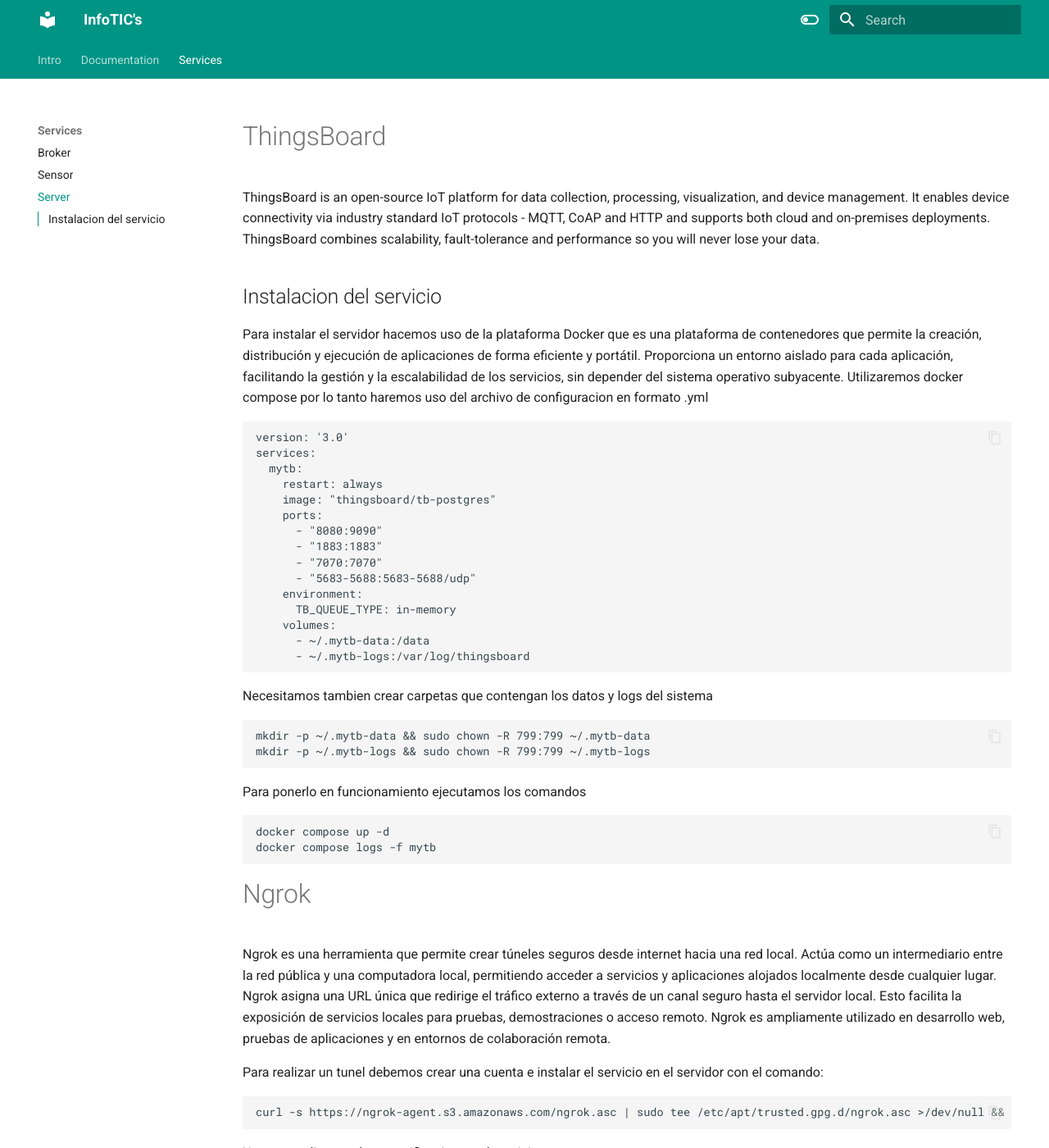
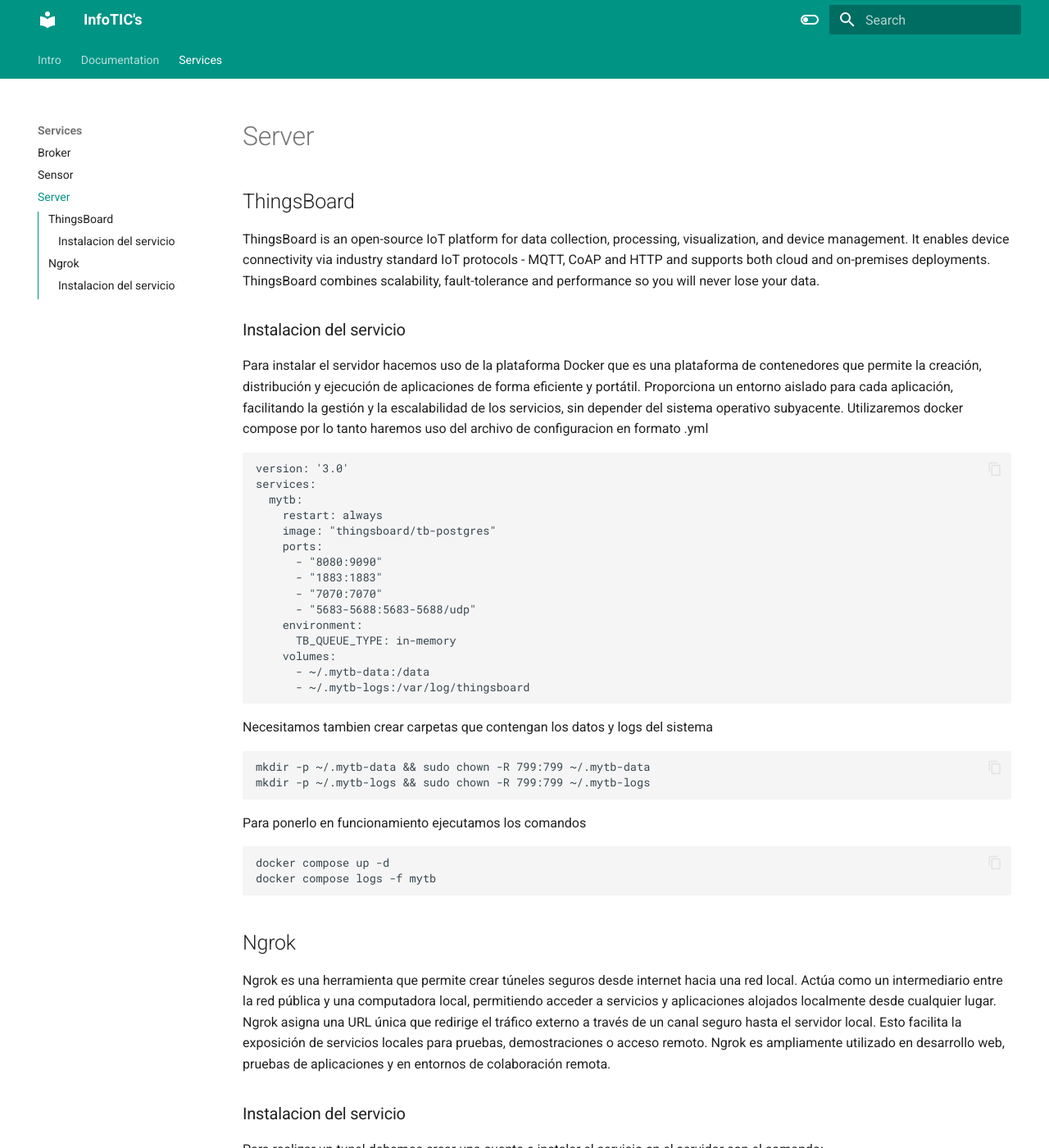
Before and after one commit to danunziata/tcpip_2023_TP, an MkDocs documentation site: the page built from docs/server.md, in a window 1280 px wide and 1400 px high. Shown: the whole window at 82% size. Built offline with MkDocs 1.6.1 and Material for MkDocs 9.7.7, drawn with Linux system fonts in a browser that asks for light colours.

Commit message:
Update server.md

````diff
--- a/docs/server.md
+++ b/docs/server.md
@@ -1,8 +1,8 @@
-# ThingsBoard
+## ThingsBoard
 
 ThingsBoard is an open-source IoT platform for data collection, processing, visualization, and device management. It enables device connectivity via industry standard IoT protocols - MQTT, CoAP and HTTP and supports both cloud and on-premises deployments. ThingsBoard combines scalability, fault-tolerance and performance so you will never lose your data.
 
-## Instalacion del servicio
+### Instalacion del servicio
 
 Para instalar el servidor hacemos uso de la plataforma Docker que es una plataforma de contenedores que permite la creación, distribución y ejecución de aplicaciones de forma eficiente y portátil. Proporciona un entorno aislado para cada aplicación, facilitando la gestión y la escalabilidad de los servicios, sin depender del sistema operativo subyacente. Utilizaremos docker compose por lo tanto haremos uso del archivo de configuracion en formato .yml
 
@@ -38,9 +38,11 @@
 docker compose logs -f mytb
 ```
 
-# Ngrok
+## Ngrok
 
 Ngrok es una herramienta que permite crear túneles seguros desde internet hacia una red local. Actúa como un intermediario entre la red pública y una computadora local, permitiendo acceder a servicios y aplicaciones alojados localmente desde cualquier lugar. Ngrok asigna una URL única que redirige el tráfico externo a través de un canal seguro hasta el servidor local. Esto facilita la exposición de servicios locales para pruebas, demostraciones o acceso remoto. Ngrok es ampliamente utilizado en desarrollo web, pruebas de aplicaciones y en entornos de colaboración remota.
+
+### Instalacion del servicio
 
 Para realizar un tunel debemos crear una cuenta e instalar el servicio en el servidor con el comando:
 
````
